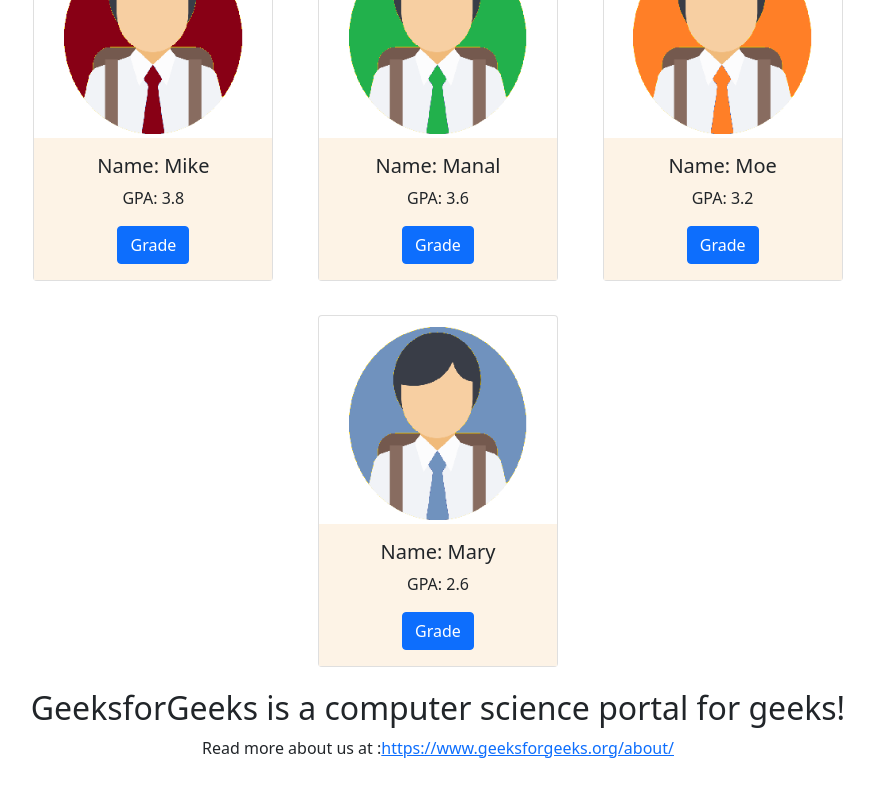
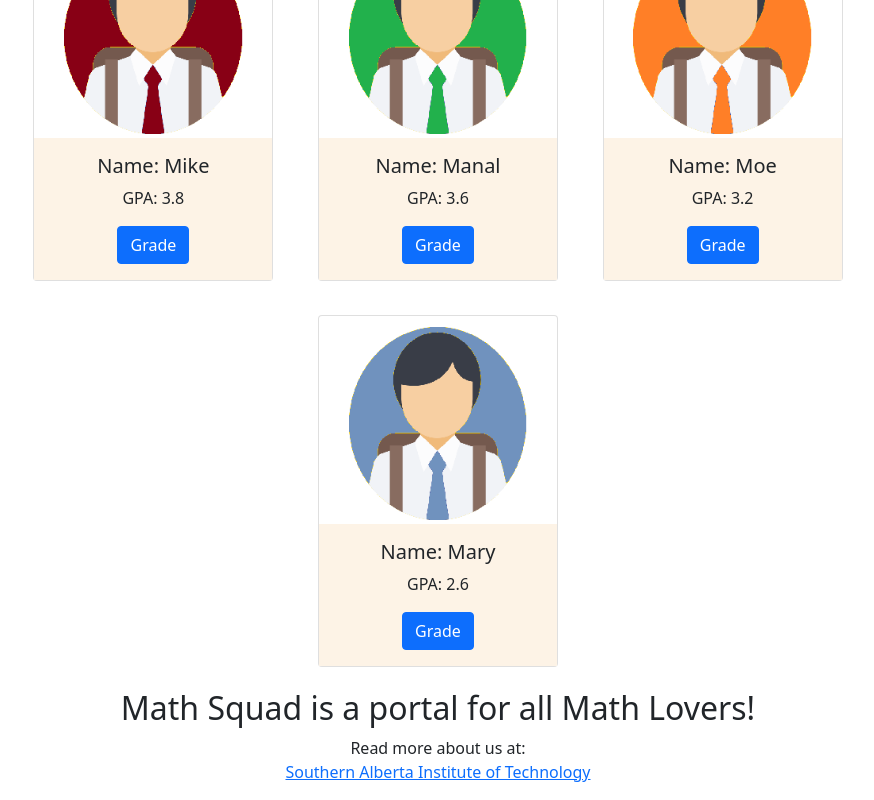
Before and after one commit to michellealzola/midterm, a React (Create React App) app in the folder students/: page /About in a window 1280 px wide. Shown: the part 208-1008 px from the top of the page, without its empty margins (202-1076 px from the left). Before the commit the page ends 968 px from the top, so only its background shows below. Built offline with nearby package versions, Linux system fonts and the light colour scheme.

Commit message:
Revised Home, About and Contact Pages

```diff
--- a/students/src/components/About.js
+++ b/students/src/components/About.js
@@ -2,12 +2,10 @@ import React from 'react';
 
 function About () {
 	return <div>
-		<h2>GeeksforGeeks is a computer science portal for geeks!</h2>
-
-		Read more about us at :
-		<a href="https://www.geeksforgeeks.org/about/">
-			https://www.geeksforgeeks.org/about/
-		</a>
+		<h2>Math Squad is a portal for all Math Lovers!</h2>
+		<p>Read more about us at: <br/>
+		<a href="https://www.sait.ca">Southern Alberta Institute of Technology</a>
+		</p>
 	</div>
 }
 export default About;
--- a/students/src/components/Contact.js
+++ b/students/src/components/Contact.js
@@ -3,9 +3,9 @@ import React from 'react';
 function Contact (){
 return <address>
 			You can find us here:<br />
-			GeeksforGeeks<br />
-			5th & 6th Floor, Royal Kapsons, A- 118, <br />
-			Sector- 136, Noida, Uttar Pradesh (201305)
+			Math Squad<br />
+			Suite 103, Somewhere Building 12 Ave, <br />
+			Example City, AnyCountry 123456
 		</address>
 }
 
--- a/students/src/components/Home.js
+++ b/students/src/components/Home.js
@@ -1,7 +1,7 @@
 import React from 'react';
 
 function Home (){
-    return <h1>Welcome to the world of Geeks!</h1>
+    return <h1>Welcome Math Squad!</h1>
 }
 
 export default Home;
```
